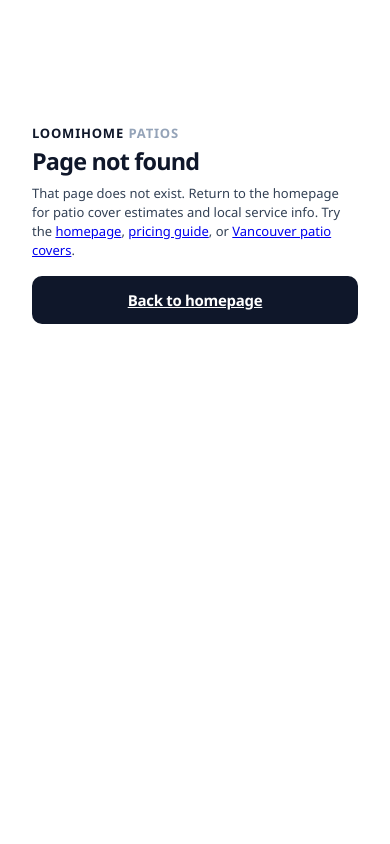
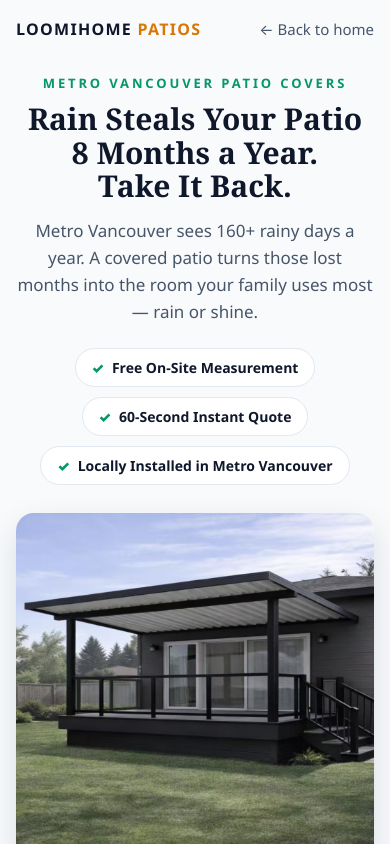
Before and after one commit to chrisyin888/askpatioai-frontend, a Vue app: page /lp/patio-cover in a window 390 px wide. Built offline with nearby package versions, Linux system fonts and the light colour scheme.

Commit message:
Add /lp/patio-cover/ ad landing page (Ecosse-style: pain-point hero, trust badges, real project photo, designer entry card to /instant-quote/; no price numbers, English-only, mobile-first)

```diff
--- a/src/router/index.js
+++ b/src/router/index.js
@@ -7,6 +7,7 @@ import AdminLeads from '../views/AdminLeads.vue';
 import ContractorDashboard from '../views/ContractorDashboard.vue';
 import ContractorLogin from '../views/ContractorLogin.vue';
 import ServicePage from '../views/ServicePage.vue';
+import LandingPatioCover from '../views/LandingPatioCover.vue';
 import SeoContentPage from '../views/SeoContentPage.vue';
 import NotFound from '../views/NotFound.vue';
 import { CITY_PAGES, CITY_PAGE_ORDER } from '../data/cityPages';
@@ -117,6 +118,16 @@ const router = createRouter({
         title: DEFAULT_TITLE,
         description: DEFAULT_DESCRIPTION,
         image: '/og/og-glass.jpg',
+      },
+    },
+    {
+      path: '/lp/patio-cover',
+      name: 'landing-patio-cover',
+      component: LandingPatioCover,
+      meta: {
+        title: 'Rain-Proof Your Patio — Design & Price in 60 Seconds | LoomiHome Patios',
+        description:
+          'Metro Vancouver gets 160+ rainy days a year. Design your patio cover online, see your price in 60 seconds, and book a free on-site measurement.',
       },
     },
     {
--- /dev/null
+++ b/src/views/LandingPatioCover.vue
@@ -0,0 +1,321 @@
+<template>
+  <div class="landing-patio">
+    <nav class="lp-topbar">
+      <router-link to="/" class="lp-brand">LoomiHome <span>Patios</span></router-link>
+      <router-link to="/" class="lp-back">← Back to home</router-link>
+    </nav>
+
+    <!-- 1. Pain-point hero -->
+    <header class="lp-hero">
+      <p class="lp-eyebrow">Metro Vancouver patio covers</p>
+      <h1 class="lp-title">Rain Steals Your Patio 8 Months a Year.<br />Take It Back.</h1>
+      <p class="lp-subtitle">
+        Metro Vancouver sees 160+ rainy days a year. A covered patio turns those
+        lost months into the room your family uses most — rain or shine.
+      </p>
+      <ul class="lp-badges">
+        <li><span aria-hidden="true">✓</span> Free On-Site Measurement</li>
+        <li><span aria-hidden="true">✓</span> 60-Second Instant Quote</li>
+        <li><span aria-hidden="true">✓</span> Locally Installed in Metro Vancouver</li>
+      </ul>
+    </header>
+
+    <!-- 2. Real project photo -->
+    <section class="lp-photo">
+      <img
+        :src="assetUrl('/house/Aluminum/aluminum-hero.png')"
+        alt="Aluminum patio cover installed on a Metro Vancouver home"
+        loading="eager"
+      />
+      <p class="lp-photo-caption">A recent aluminum patio cover install in Metro Vancouver.</p>
+    </section>
+
+    <!-- 3. Designer entry card -->
+    <section class="lp-designer">
+      <div class="lp-card">
+        <h2 class="lp-card-title">Design Your Dream Patio Cover<br />&amp; Get Instant Pricing</h2>
+        <img
+          class="lp-card-preview"
+          :src="assetUrl('/house/instant-quote/aluminum-render.jpg')"
+          alt="Preview of the online patio cover designer"
+          loading="lazy"
+        />
+        <p class="lp-card-sub">
+          Configure your patio cover and see exactly what it costs in under 60 seconds.
+        </p>
+        <router-link to="/instant-quote/" class="lp-card-cta">Launch the Patio Cover Designer</router-link>
+        <p class="lp-card-micro">No obligation &nbsp;•&nbsp; Takes 60 seconds &nbsp;•&nbsp; Accurate pricing</p>
+      </div>
+    </section>
+
+    <!-- 4. How it works -->
+    <section class="lp-steps">
+      <div class="lp-step">
+        <span class="lp-step-num">1</span>
+        <p><strong>Pick a roof style.</strong> Aluminum, glass, or our skyline combo.</p>
+      </div>
+      <div class="lp-step">
+        <span class="lp-step-num">2</span>
+        <p><strong>Set your size.</strong> Sliders or your own measurements.</p>
+      </div>
+      <div class="lp-step">
+        <span class="lp-step-num">3</span>
+        <p><strong>See your price instantly</strong> and book a free on-site measurement.</p>
+      </div>
+    </section>
+
+    <!-- 5. Bottom repeat CTA -->
+    <section class="lp-final">
+      <h2 class="lp-final-title">Your patio, usable all year.</h2>
+      <router-link to="/instant-quote/" class="lp-card-cta">Launch the Patio Cover Designer</router-link>
+      <p class="lp-areas">Serving Vancouver, Burnaby, Richmond, Surrey, Delta, Langley, Coquitlam &amp; more.</p>
+    </section>
+
+    <footer class="lp-footer">
+      <p>© 2026 LoomiHome Patios · Metro Vancouver, BC</p>
+    </footer>
+  </div>
+</template>
+
+<script>
+import { publicAssetUrl } from '../utils/publicAssetUrl';
+
+export default {
+  name: 'LandingPatioCover',
+  methods: {
+    assetUrl(path) {
+      return publicAssetUrl(path);
+    },
+  },
+};
+</script>
+
+<style scoped>
+.landing-patio {
+  min-height: 100vh;
+  background: #f8fafc;
+  color: #0f172a;
+  font-family: 'Segoe UI', -apple-system, BlinkMacSystemFont, Roboto, Oxygen,
+    Ubuntu, sans-serif;
+  padding: 0 16px 48px;
+  box-sizing: border-box;
+}
+
+.lp-topbar {
+  max-width: 1040px;
+  margin: 0 auto;
+  padding: 18px 0;
+  display: flex;
+  align-items: center;
+  justify-content: space-between;
+}
+.lp-brand {
+  font-weight: 800;
+  letter-spacing: 0.08em;
+  text-transform: uppercase;
+  color: #0f172a;
+  text-decoration: none;
+}
+.lp-brand span {
+  color: #d97706;
+}
+.lp-back {
+  color: #475569;
+  font-size: 15px;
+  text-decoration: none;
+}
+
+.lp-hero {
+  max-width: 760px;
+  margin: 16px auto 28px;
+  text-align: center;
+}
+.lp-eyebrow {
+  margin: 0 0 10px;
+  font-size: 13px;
+  font-weight: 800;
+  letter-spacing: 0.22em;
+  text-transform: uppercase;
+  color: #059669;
+}
+.lp-title {
+  margin: 0 0 14px;
+  font-family: Georgia, 'Times New Roman', Times, serif;
+  font-size: clamp(30px, 5vw, 48px);
+  line-height: 1.12;
+}
+.lp-subtitle {
+  margin: 0 auto;
+  max-width: 620px;
+  font-size: 17px;
+  line-height: 1.6;
+  color: #475569;
+}
+.lp-badges {
+  list-style: none;
+  margin: 22px 0 0;
+  padding: 0;
+  display: flex;
+  flex-wrap: wrap;
+  gap: 10px;
+  justify-content: center;
+}
+.lp-badges li {
+  display: inline-flex;
+  align-items: center;
+  gap: 8px;
+  background: #fff;
+  border: 1px solid #e2e8f0;
+  border-radius: 999px;
+  padding: 9px 16px;
+  font-size: 14px;
+  font-weight: 700;
+}
+.lp-badges li span {
+  color: #059669;
+  font-weight: 900;
+}
+
+.lp-photo {
+  max-width: 1040px;
+  margin: 0 auto 28px;
+}
+.lp-photo img {
+  width: 100%;
+  border-radius: 18px;
+  display: block;
+  box-shadow: 0 12px 32px rgba(15, 23, 42, 0.12);
+}
+.lp-photo-caption {
+  margin: 10px 4px 0;
+  font-size: 13px;
+  color: #64748b;
+}
+
+.lp-designer {
+  max-width: 720px;
+  margin: 0 auto 36px;
+}
+.lp-card {
+  background: #fff;
+  border: 1px solid #e2e8f0;
+  border-radius: 22px;
+  padding: 36px 28px;
+  text-align: center;
+  box-shadow: 0 16px 44px rgba(15, 23, 42, 0.1);
+}
+.lp-card-title {
+  margin: 0 0 18px;
+  font-size: clamp(22px, 3.6vw, 32px);
+  font-weight: 900;
+  letter-spacing: 0.01em;
+  line-height: 1.2;
+}
+.lp-card-preview {
+  width: 100%;
+  border-radius: 14px;
+  border: 1px solid #eef2f7;
+  display: block;
+  margin-bottom: 18px;
+}
+.lp-card-sub {
+  margin: 0 0 22px;
+  font-size: 16px;
+  color: #475569;
+  line-height: 1.55;
+}
+.lp-card-cta {
+  display: inline-block;
+  background: #0f172a;
+  color: #fff;
+  font-weight: 800;
+  font-size: 16px;
+  letter-spacing: 0.04em;
+  text-transform: uppercase;
+  text-decoration: none;
+  padding: 16px 34px;
+  border-radius: 10px;
+}
+.lp-card-cta:hover {
+  background: #1e293b;
+}
+.lp-card-micro {
+  margin: 16px 0 0;
+  font-size: 13px;
+  color: #64748b;
+}
+
+.lp-steps {
+  max-width: 1040px;
+  margin: 0 auto 36px;
+  display: grid;
+  grid-template-columns: repeat(3, 1fr);
+  gap: 14px;
+}
+.lp-step {
+  background: #fff;
+  border: 1px solid #e2e8f0;
+  border-radius: 16px;
+  padding: 20px 18px;
+  display: flex;
+  gap: 12px;
+  align-items: flex-start;
+}
+.lp-step-num {
+  flex: 0 0 32px;
+  width: 32px;
+  height: 32px;
+  border-radius: 50%;
+  background: #059669;
+  color: #fff;
+  font-weight: 800;
+  display: inline-flex;
+  align-items: center;
+  justify-content: center;
+}
+.lp-step p {
+  margin: 2px 0 0;
+  font-size: 15px;
+  line-height: 1.5;
+  color: #334155;
+}
+
+.lp-final {
+  max-width: 720px;
+  margin: 0 auto 30px;
+  text-align: center;
+}
+.lp-final-title {
+  font-family: Georgia, 'Times New Roman', Times, serif;
+  font-size: clamp(24px, 4vw, 36px);
+  margin: 0 0 20px;
+}
+.lp-areas {
+  margin: 16px 0 0;
+  font-size: 14px;
+  color: #64748b;
+}
+
+.lp-footer {
+  max-width: 1040px;
+  margin: 0 auto;
+  padding-top: 18px;
+  border-top: 1px solid #e2e8f0;
+  text-align: center;
+  font-size: 13px;
+  color: #94a3b8;
+}
+
+@media (max-width: 640px) {
+  .lp-steps {
+    grid-template-columns: 1fr;
+  }
+  .lp-card {
+    padding: 28px 18px;
+  }
+  .lp-card-cta {
+    display: block;
+    padding: 16px 12px;
+  }
+}
+</style>
```
